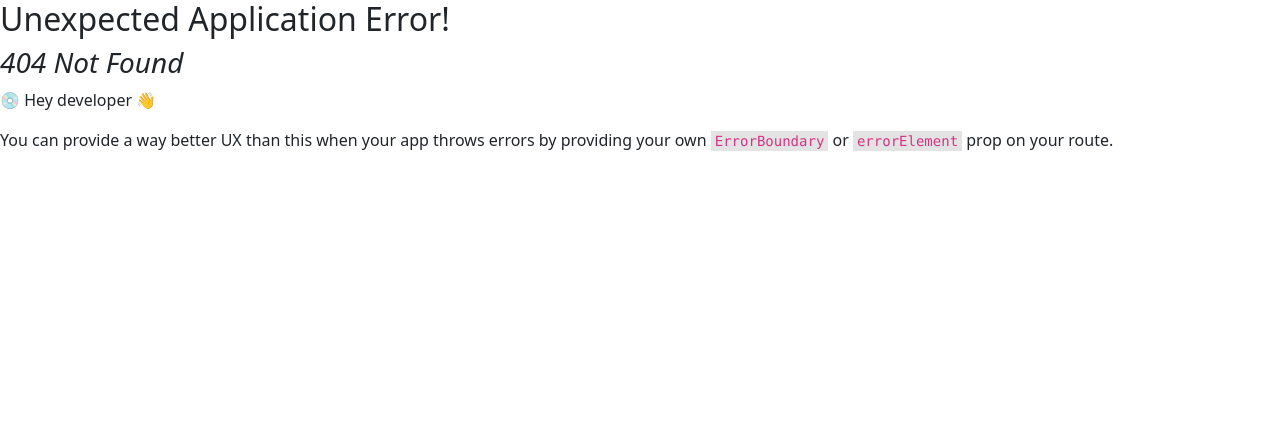
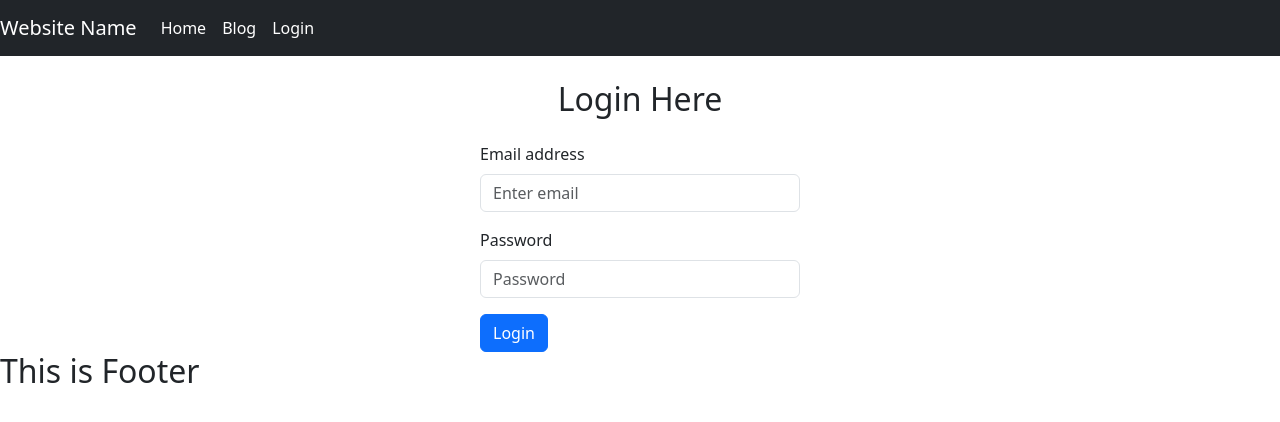
Before and after one commit to adittacse/chef-recipe-hunter-client-side, a React (Vite) app: page /login in a window 1280 px wide. Before the commit this address had no page. Shown: the top 422 px of the page. Built offline with nearby package versions, Linux system fonts and the light colour scheme.

Commit message:
implemented user login in login page

```diff
--- a/src/components/Header/Header.jsx
+++ b/src/components/Header/Header.jsx
@@ -1,9 +1,10 @@
-import React from 'react';
+import React, {useContext} from 'react';
 import { Navbar, Nav, NavDropdown } from 'react-bootstrap';
 import "./Header.css";
+import {AuthContext} from "../../providers/AuthProvider.jsx";
 
-const Header = ({ userName, userProfilePicture }) => {
-    const isLoggedIn = false;
+const Header = ({ isLoggedIn, userName, userProfilePicture }) => {
+    const {user} = useContext(AuthContext);
 
     return (
         <Navbar bg="dark" variant="dark" expand="md">
@@ -17,7 +18,7 @@ const Header = ({ userName, userProfilePicture }) => {
                         <NavDropdown
                             title={
                                 <img
-                                    src={userProfilePicture}
+                                    src={user?.photoURL}
                                     alt="User Profile"
                                     className="profile-picture"
                                 />
--- /dev/null
+++ b/src/components/Login/Login.jsx
@@ -0,0 +1,49 @@
+import React, {useContext, useState} from 'react';
+import {Button, Form} from "react-bootstrap";
+import {AuthContext} from "../../providers/AuthProvider.jsx";
+
+const Login = () => {
+    const [error, setError] = useState("");
+
+    const {signIn} = useContext(AuthContext);
+
+    const handleLogin = (event) => {
+        event.preventDefault();
+        setError("");
+
+        const form = event.target;
+        const email = form.email.value;
+        const password = form.password.value;
+
+        signIn(email, password)
+            .then(result => {
+                const loggedUser = result.user;
+            })
+            .catch(error => {
+                setError("Wrong Credentials!");
+            })
+    }
+
+    return (
+        <div>
+            <h2 className="text-center mt-4 mb-4">Login Here</h2>
+            <Form onSubmit={handleLogin} className="w-25 d-block mx-auto">
+                <Form.Group className="mb-3" controlId="email">
+                    <Form.Label>Email address</Form.Label>
+                    <Form.Control type="email" placeholder="Enter email" />
+                </Form.Group>
+
+                <Form.Group className="mb-3" controlId="password">
+                    <Form.Label>Password</Form.Label>
+                    <Form.Control type="password" placeholder="Password" />
+                </Form.Group>
+
+                <Button variant="primary" type="submit">Login</Button>
+                <br/>
+                <Form.Text className="text-danger">{error}</Form.Text>
+            </Form>
+        </div>
+    );
+};
+
+export default Login;
--- a/src/main.jsx
+++ b/src/main.jsx
@@ -7,6 +7,7 @@ import Main from "./components/Layout/Main.jsx";
 import Home from "./components/Home/Home.jsx";
 import Register from "./components/Register/Register.jsx";
 import AuthProvider from "./providers/AuthProvider.jsx";
+import Login from "./components/Login/Login.jsx";
 
 const router = createBrowserRouter([
     {
@@ -21,6 +22,10 @@ const router = createBrowserRouter([
                 path: "/register",
                 element: <Register></Register>
             },
+            {
+                path: "/login",
+                element: <Login></Login>
+            },
         ]
     },
 ]);
--- a/src/providers/AuthProvider.jsx
+++ b/src/providers/AuthProvider.jsx
@@ -1,6 +1,6 @@
 import React, {createContext, useState,} from 'react';
 import app from "../firebase/firebase.config.js";
-import { getAuth, createUserWithEmailAndPassword, } from "firebase/auth";
+import { getAuth, createUserWithEmailAndPassword, signInWithEmailAndPassword, } from "firebase/auth";
 
 export const AuthContext = createContext(null);
 
@@ -13,9 +13,14 @@ const AuthProvider = ({ children }) => {
         return createUserWithEmailAndPassword(auth, email, password);
     }
 
+    const signIn = (email, password) => {
+        return signInWithEmailAndPassword(auth, email, password);
+    }
+
     const authInfo = {
         user,
         createUser,
+        signIn,
     }
 
     return (
```
